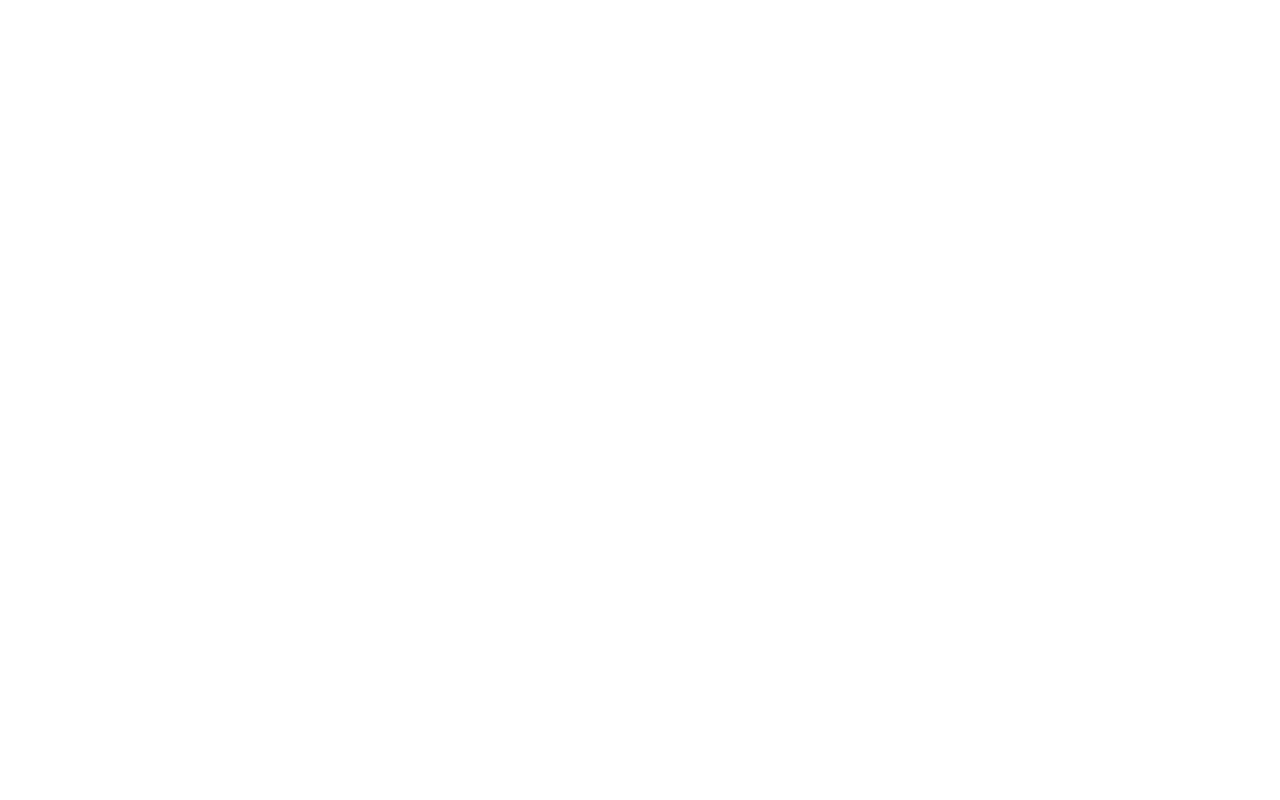
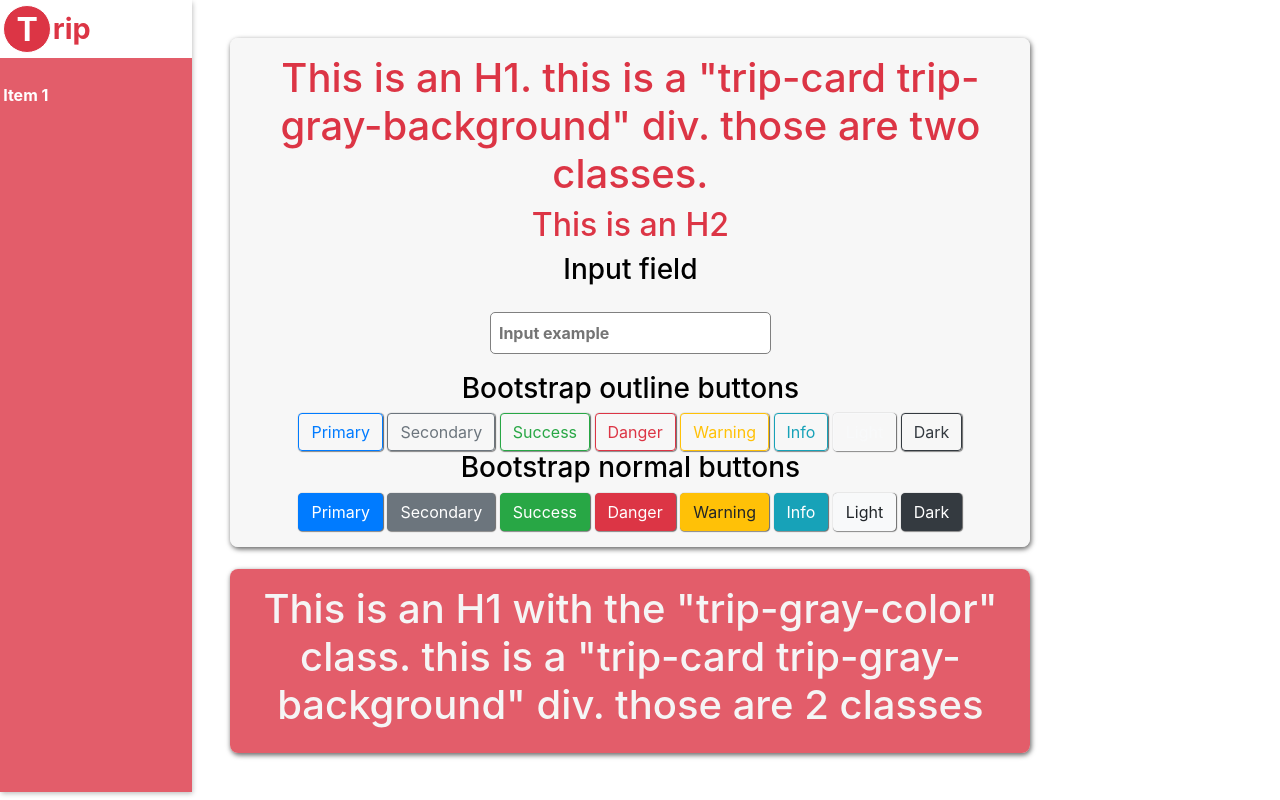
Before and after one commit to Paul-Owori/PADA-Rides, a website: page client/index.html in a window 1280 px wide. Drawn offline with nearby package versions, Linux system fonts and the light colour scheme.

Commit message:
Added template

```diff
--- a/client/index.html
+++ b/client/index.html
@@ -14,17 +14,112 @@
         integrity="sha384-oS3vJWv+0UjzBfQzYUhtDYW+Pj2yciDJxpsK1OYPAYjqT085Qq/1cq5FLXAZQ7Ay" crossorigin="anonymous" />
 
     <!-- Custom Stylesheets -->
+    <!-- Base CSS (Must-have) -->
+    <link rel="stylesheet" href="/stylesheets/base.css">
+    <!-- Navbar CSS (Must-have) -->
+    <link rel="stylesheet" href="/stylesheets/modules/navbar.css">
 
 
     <title>PADA-Rides</title>
 </head>
 
 <body>
-    <!-- Start page -->
+    <div class="all-content">
+        <!-- Nav -->
+        <nav>
+            <!-- Dropdown hamburger -->
+            <div class="nav-ham">
+                <i class="fas fa-bars"></i>
+
+            </div>
+
+
+            <div class="nav-header nav-hidden">
+                <div class="trip-logo">T</div>
+                <span class="trip-letters">rip</span>
+            </div>
+
+            <div class="navlink-container nav-hidden">
+                <a href="#" class="navlink">Item 1</a>
+            </div>
+
+        </nav>
+
+        <!-- Templates to use -->
+        <div class="mid-content">
+
+
+
+            <div class="trip-card trip-gray-background">
+                <h1 class="trip-red-color">
+                    This is an H1. this is a "trip-card trip-gray-background" div. those are two classes.
+                </h1>
+                <h2 class="trip-red-color">
+                    This is an H2
+                </h2>
+
+                <h3>Input field</h3>
+                <input type="text" placeholder="Input example">
+
+                <!--Bootstrap Buttons -->
+                <h3>Bootstrap outline buttons</h3>
+                <button type="button" class="btn btn-outline-primary">Primary</button>
+                <button type="button" class="btn btn-outline-secondary">Secondary</button>
+                <button type="button" class="btn btn-outline-success">Success</button>
+                <button type="button" class="btn btn-outline-danger">Danger</button>
+                <button type="button" class="btn btn-outline-warning">Warning</button>
+                <button type="button" class="btn btn-outline-info">Info</button>
+                <button type="button" class="btn btn-outline-light">Light</button>
+                <button type="button" class="btn btn-outline-dark">Dark</button>
+
+
+                <h3>Bootstrap normal buttons</h3>
+                <button type="button" class="btn btn-primary">Primary</button>
+                <button type="button" class="btn btn-secondary">Secondary</button>
+                <button type="button" class="btn btn-success">Success</button>
+                <button type="button" class="btn btn-danger">Danger</button>
+                <button type="button" class="btn btn-warning">Warning</button>
+                <button type="button" class="btn btn-info">Info</button>
+                <button type="button" class="btn btn-light">Light</button>
+                <button type="button" class="btn btn-dark">Dark</button>
+
+            </div>
+
+
+            <div class="trip-card trip-red-background">
+                <h1 class="trip-gray-color">
+                    This is an H1 with the "trip-gray-color" class. this is a "trip-card trip-gray-background" div.
+                    those
+                    are 2
+                    classes
+                </h1>
+            </div>
+
+
+
+        </div>
+
+        <div class="right-content"></div>
+
+
+    </div>
+
+
+
+
+
+
+
+
+
+
 
     <!-- JQuery -->
     <script src="https://code.jquery.com/jquery-3.4.1.min.js"
         integrity="sha256-CSXorXvZcTkaix6Yvo6HppcZGetbYMGWSFlBw8HfCJo=" crossorigin="anonymous"></script>
+
+    <!-- Navbar controller -->
+    <script src="/scripts/module-scripts/nav-bar.js"></script>
 </body>
 
 </html>
--- /dev/null
+++ b/client/public/scripts/module-scripts/nav-bar.js
@@ -0,0 +1,17 @@
+$(document).ready(() => {
+
+    let toggleStatus = false
+
+    $('.nav-ham').click(() => {
+        console.log("You clicked and toggle status is ", toggleStatus)
+        if (toggleStatus === false) {
+            console.log("Toggle was false")
+
+            $('div').removeClass('.nav-hidden').addClass('.nav-visible')
+        } else if (toggleStatus === true) {
+            console.log("Toggle was true")
+            $('div').removeClass('.nav-visible').addClass('.nav-hidden')
+        };
+        toggleStatus = !toggleStatus
+    })
+})
--- a/client/public/stylesheets/base.css
+++ b/client/public/stylesheets/base.css
@@ -0,0 +1,89 @@
+/* Theme colors are red white black and grey */
+
+.all-content {
+    display: flex;
+}
+
+
+.mid-content {
+    flex: 8;
+    width: 100%;
+    text-align: center;
+    padding: 1rem;
+    overflow-y: auto;
+    max-height: 100vh
+}
+
+.right-content {
+    flex: 2;
+}
+
+.trip-card {
+    border-radius: 8px;
+    box-shadow: 1px 2px 5px 0.3px #686868;
+    padding: 1rem;
+    margin: 1.4rem;
+}
+
+.trip-red-color {
+    color: #dc3545;
+}
+
+.trip-gray-color {
+    color: rgba(245, 245, 245, 1);
+
+}
+
+.trip-red-background {
+    background: rgb(220, 53, 69, 0.8);
+    color: #fff;
+}
+
+.trip-gray-background {
+    background: rgba(245, 245, 245, 0.8);
+    color: black;
+}
+
+/* Trip Logo */
+.trip-logo {
+    color: #dc3545;
+    background: #fff;
+    border: 2px solid #dc3545;
+    border-radius: 50%;
+    width: 3rem;
+    height: 3rem;
+    font-size: 2em;
+    text-align: center;
+    margin: 0rem;
+}
+
+.trip-logo:hover {
+    color: #fff;
+    background: #dc3545;
+    border: 1.5px solid #fff;
+    cursor: pointer;
+}
+
+/* Buttons */
+button {
+    border-radius: 4px;
+    font-weight: bold;
+    padding: 0.5rem;
+    box-shadow: 0.6px 0.4px 1px 0.4px #686868;
+    border: 2px
+}
+
+button:hover,
+button:focus,
+button:active {
+    outline: none;
+
+}
+
+input {
+    padding: 0.5rem;
+    border: 1px solid gray;
+    border-radius: 5px;
+    margin: 1.1rem;
+    font-weight: bold;
+}
--- a/client/public/stylesheets/modules/navbar.css
+++ b/client/public/stylesheets/modules/navbar.css
@@ -0,0 +1,89 @@
+nav {
+    /* width: 100vw; */
+    /* display: block; */
+    width: 15%;
+    padding: 0rem 0rem 2rem 0rem;
+    box-shadow: 1px 2px 5px 0.3px #b9b9b9;
+    background: rgb(220, 53, 69, 0.8);
+    color: #fff;
+    font-weight: bold;
+    display: flex;
+    flex-direction: column;
+}
+
+.nav-header {
+    display: flex;
+    align-items: center;
+    margin: 0rem;
+    padding: 0.3rem 0rem 0.3rem 0.2rem;
+
+}
+
+
+.trip-letters {
+    font-size: 1.8em;
+    padding-left: 0.1rem;
+    cursor: pointer;
+}
+
+.nav-header:hover {
+    background: #fff;
+}
+
+.nav-header:hover .trip-letters {
+    color: #dc3545;
+}
+
+.nav-header:hover .trip-logo {
+    color: #fff;
+    background: #dc3545;
+    border: 1.5px solid #fff;
+    cursor: pointer;
+}
+
+.navlink-container {
+    margin: 1.2rem 0rem 0rem 0rem;
+    padding: 0rem;
+}
+
+
+.navlink {
+    display: block;
+    width: 100%;
+    cursor: pointer;
+    text-decoration: none;
+    color: #fff;
+    padding: 0.4rem 0.2rem 0.4rem 0.2rem;
+
+}
+
+
+.navlink:hover {
+    text-decoration: none;
+    color: #dc3545;
+    background: #fff;
+}
+
+.nav-ham {
+    display: none;
+    font-size: 1.8em;
+    text-align: center;
+}
+
+.nav-ham:hover {
+    color: rgb(200, 200, 200)
+}
+
+@media screen and (max-width: 960px) {
+    .nav-ham {
+        display: initial;
+    }
+
+    .nav-hidden {
+        display: none;
+    }
+
+    .nav-visible {
+        display: initial;
+    }
+}
```
Also changed, not shown: client/public/views/template.html (added, +76 -0 lines), package.json (line endings or trailing spaces).
